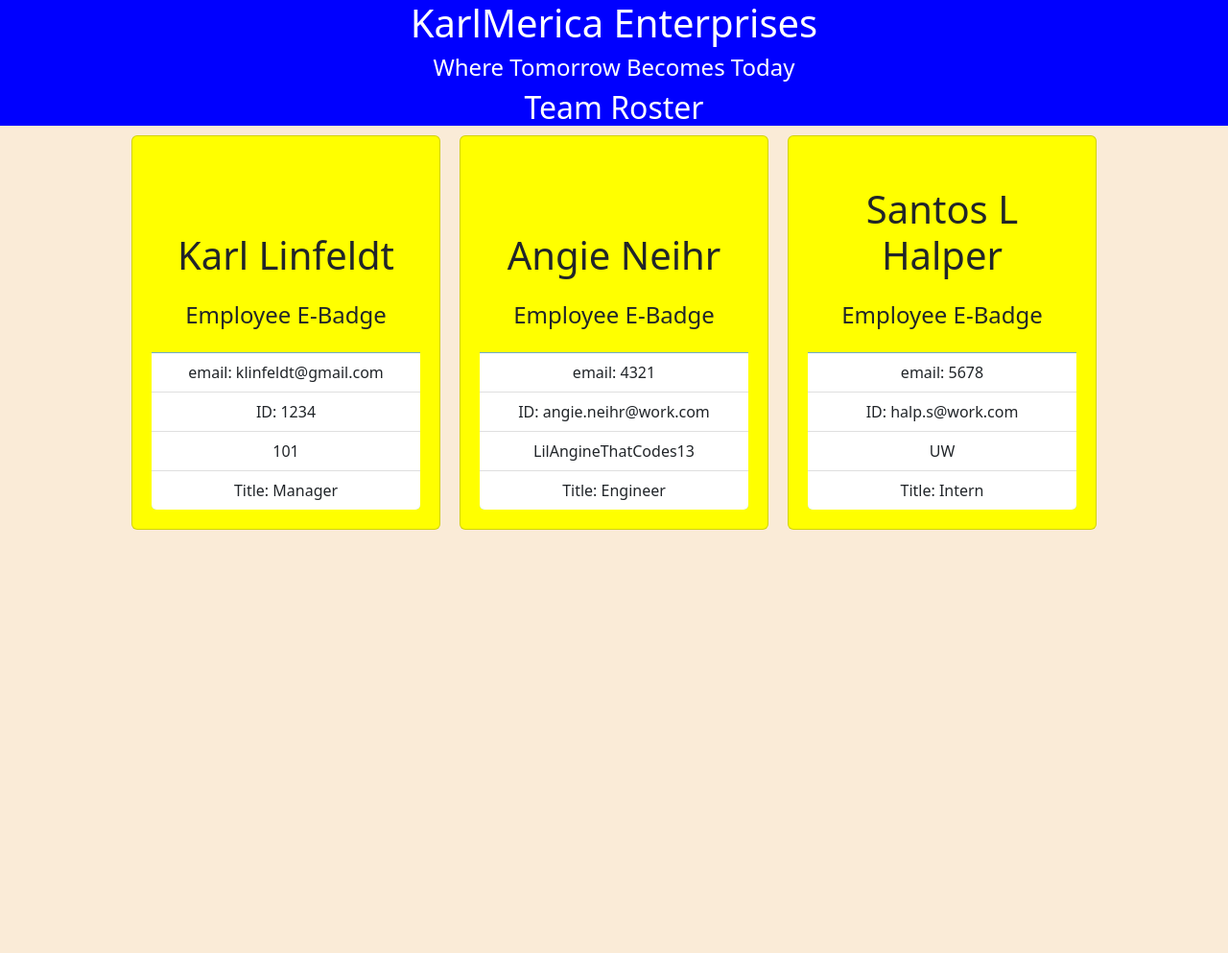
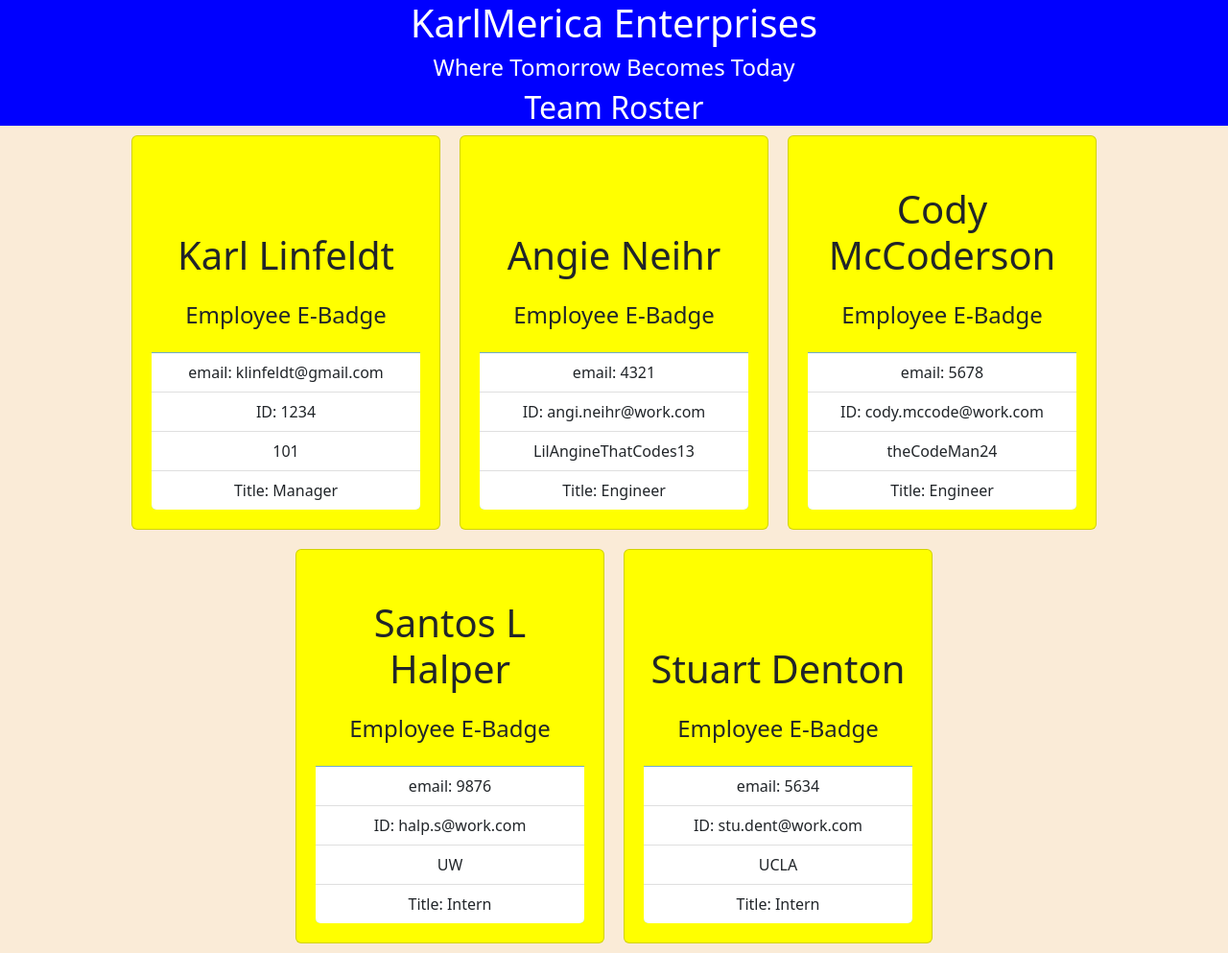
Before and after one commit to KarlOL82/teamProfile, a website: page dist/myTeam.html in a window 1280 px wide. Shown: the whole page at 96% size. Before the commit the page ends 800 px from the top, so only its background shows below. Drawn offline with nearby package versions, Linux system fonts and the light colour scheme.

Commit message:
ready to submit

```diff
--- a/dist/myTeam.html
+++ b/dist/myTeam.html
@@ -39,8 +39,21 @@
             <p class="card-text"><h4>Employee E-Badge</h4></p>
             <ul id="empCard" class="list-group list-group-flush">
                 <li class="list-group-item">email: 4321</li>
-                <li class="list-group-item">ID: angie.neihr@work.com</li>
+                <li class="list-group-item">ID: angi.neihr@work.com</li>
                 <li class="list-group-item">LilAngineThatCodes13</li>
+                <li class="list-group-item">Title: Engineer</li>
+            </ul>
+        </div>
+
+
+        <div class="card col-4">
+            <div class="card-body"></div>
+            <h1 class="card-title">Cody McCoderson</h1>
+            <p class="card-text"><h4>Employee E-Badge</h4></p>
+            <ul id="empCard" class="list-group list-group-flush">
+                <li class="list-group-item">email: 5678</li>
+                <li class="list-group-item">ID: cody.mccode@work.com</li>
+                <li class="list-group-item">theCodeMan24</li>
                 <li class="list-group-item">Title: Engineer</li>
             </ul>
         </div>
@@ -51,9 +64,22 @@
             <h1 class="card-title">Santos L Halper</h1>
             <p class="card-text"><h4>Employee E-Badge</h4></p>
             <ul id="empCard" class="list-group list-group-flush">
-                <li class="list-group-item">email: 5678</li>
+                <li class="list-group-item">email: 9876</li>
                 <li class="list-group-item">ID: halp.s@work.com</li>
                 <li class="list-group-item">UW</li>
+                <li class="list-group-item">Title: Intern</li>
+            </ul>
+        </div>
+
+
+        <div class="card col-4">
+            <div class="card-body"></div>
+            <h1 class="card-title">Stuart Denton</h1>
+            <p class="card-text"><h4>Employee E-Badge</h4></p>
+            <ul id="empCard" class="list-group list-group-flush">
+                <li class="list-group-item">email: 5634</li>
+                <li class="list-group-item">ID: stu.dent@work.com</li>
+                <li class="list-group-item">UCLA</li>
                 <li class="list-group-item">Title: Intern</li>
             </ul>
         </div>
```
Also changed, not shown: README.md, images/image1.png (added), images/image2.png (added), images/image3.png (added).
